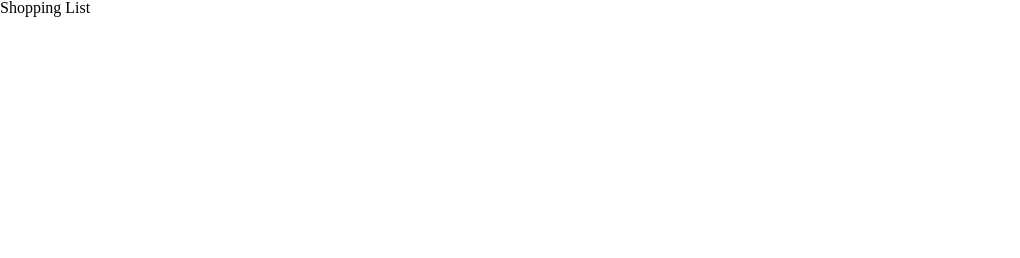
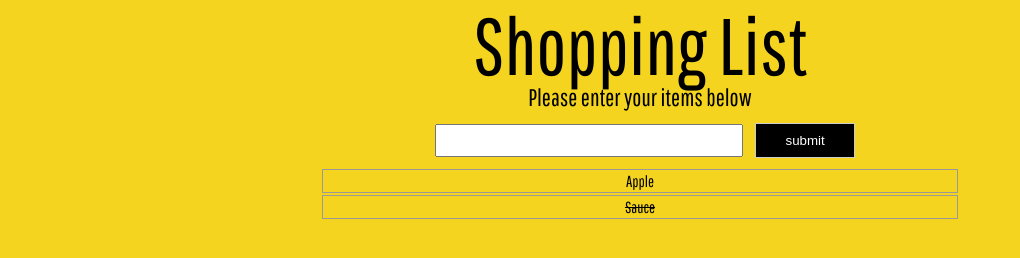
Before and after one commit to ssreed/shopping-list, a plain HTML site: page index.html in a window 1280 px wide. Shown: the whole page, without its empty margins (0-1020 px from the left). Drawn offline with Linux system fonts and the light colour scheme.

Commit message:
modified the look, add/remove implemented

```diff
--- a/css/main.css
+++ b/css/main.css
@@ -0,0 +1,49 @@
+
+body {
+    font-family: 'Pathway Gothic One', Arial, sans-serif;
+    height: 100%;
+    width: 100%;
+    background: #F5D420;
+}
+
+header {
+    margin: 0 auto;
+    text-align: center;
+    padding: 5px;
+}
+
+h1 {
+    font-size: 5em;
+}
+
+h3 {
+    font-size: 1.5em;
+}
+
+li {
+    list-style: none;
+    padding: 3px;
+    margin: 2px;
+    border: 1px solid #999;
+}
+
+.main-container {
+    margin: 0 auto;
+    text-align: center;
+    width: 50%;
+}
+
+#input-box {
+    width: 300px;
+    height: 27px;
+    margin: 10px;
+}
+
+#submit-button {
+    display: inline;
+    height: 35px;
+    width: 100px;
+    background: #000;
+    color: #FFF;
+    border: 1px solid #CCC;
+}
--- a/index.html
+++ b/index.html
@@ -5,12 +5,24 @@
     <title>Shopping List</title>
     <link rel="stylesheet" href="css/reset.css">
     <link rel="stylesheet" href="css/main.css">
+    <link href='http://fonts.googleapis.com/css?family=Pathway+Gothic+One' rel='stylesheet' type='text/css'>
 </head>
 <body>
+    <header>
+        <h1>Shopping List</h1>
+        <h3>Please enter your items below</h3>
+    </header>
     <div class="main-container">
-        <h1>Shopping List</h1>
+        <form action="">
+            <input type="text" id="input-box" required="true">
+            <input type="button" id="submit-button" value="submit">
+        </form>
+        <ul id="list-container">
+            <li>Apple</li>
+            <li style="text-decoration: line-through;">Sauce</li>
+        </ul>
     </div>
     <script src="js/jquery-1.9.1.min.js"></script>
-    <script scc="js/app.js"></script>
+    <script src="js/app.js"></script>
 </body>
 </html>
--- a/js/app.js
+++ b/js/app.js
@@ -0,0 +1,13 @@
+$(function(){
+
+    console.log("App initialized");
+
+    $('#submit-button').on('click', function(){
+        var input = $('#input-box');
+        $('#list-container').append('<li> ' + input.val() + ' </li>');
+    });
+
+    $('li').on('click', function() {
+        $(this).remove();
+    });
+});
```
